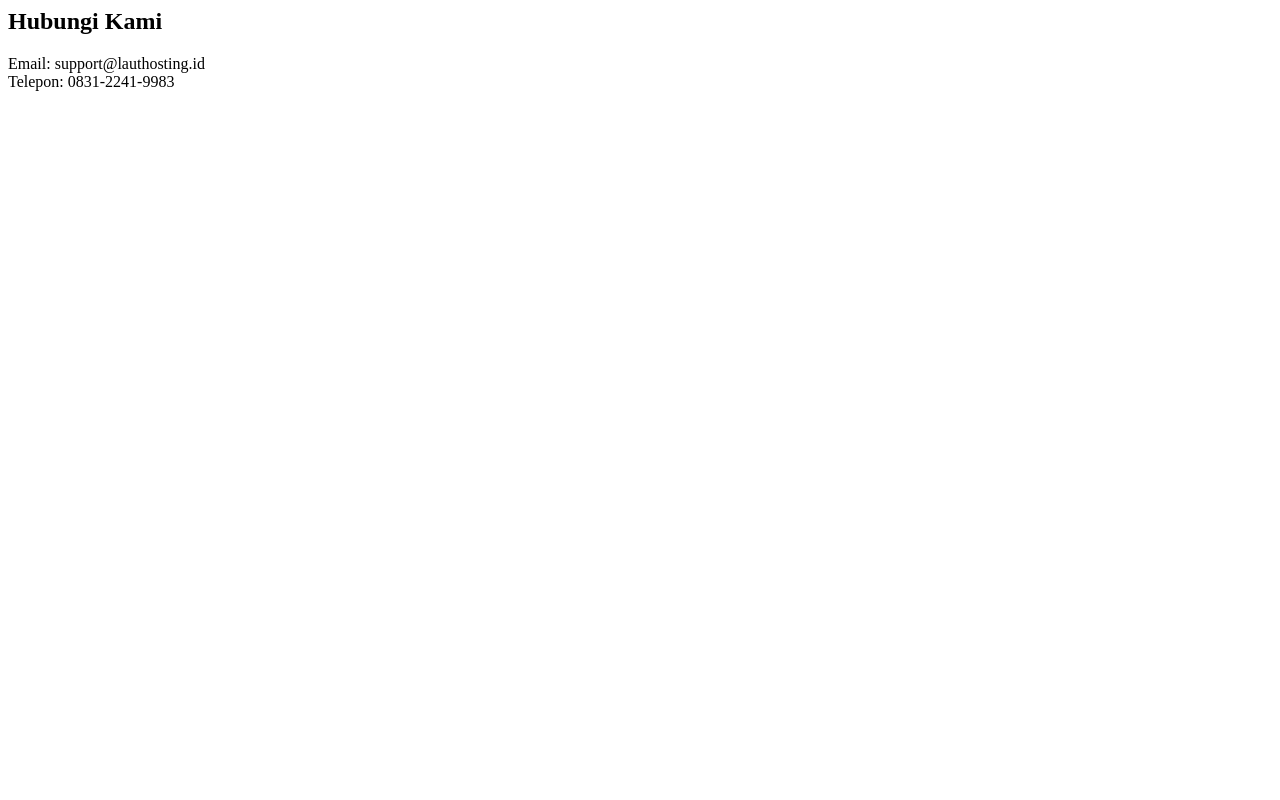
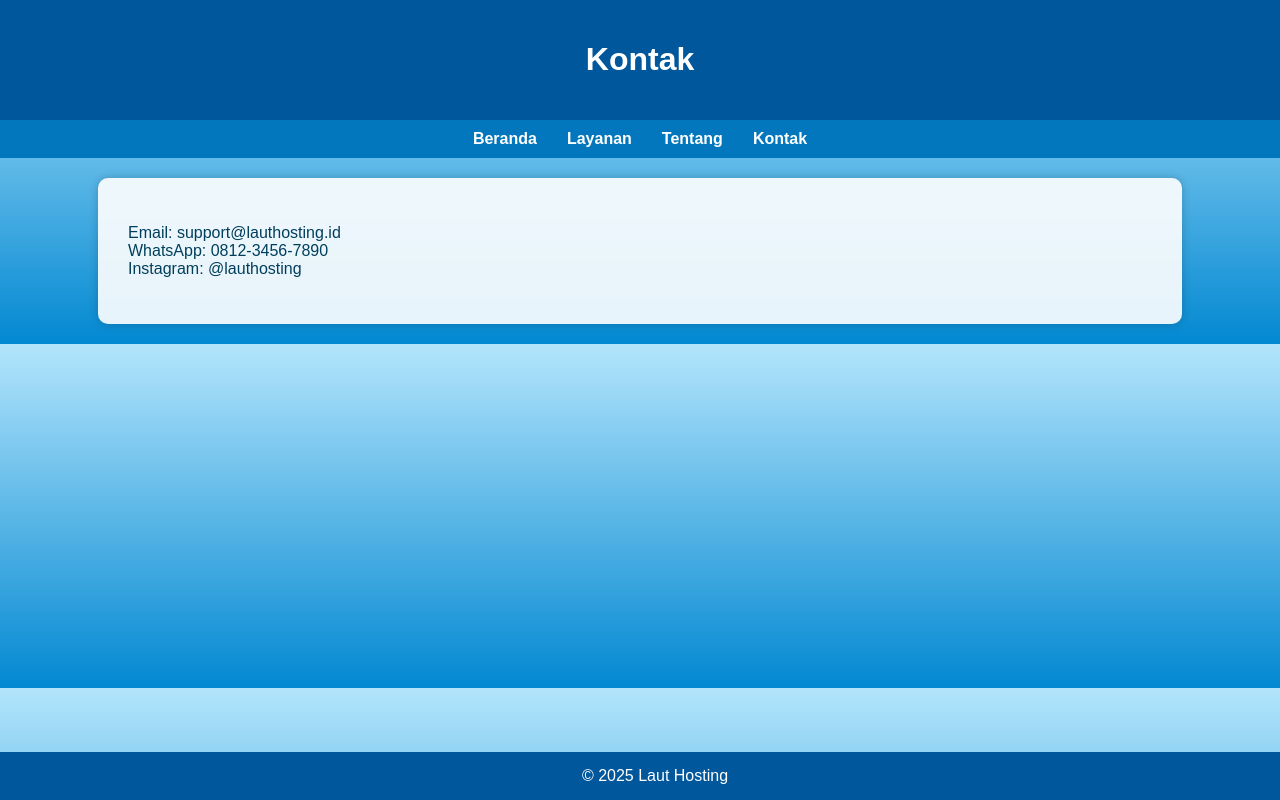
Before and after one commit to novel0021/zalza-belajar-hosting, a plain HTML site: page contact.html in a window 1280 px wide. Drawn offline with Linux system fonts and the light colour scheme.

Commit message:
Update contact.html

```diff
--- a/contact.html
+++ b/contact.html
@@ -1,3 +1,27 @@
-<title>Kontak | sls imup </title>
-<h2>Hubungi Kami</h2>
-<p>Email: support@lauthosting.id<br>Telepon: 0831-2241-9983</p>
+<!DOCTYPE html>
+<html lang="id">
+<head>
+  <meta charset="UTF-8">
+  <title>Laut Hosting - Kontak</title>
+  <link rel="stylesheet" href="style.css">
+</head>
+<body>
+  <header>
+    <h1>Kontak</h1>
+  </header>
+  <nav>
+    <a href="index.html">Beranda</a>
+    <a href="layanan.html">Layanan</a>
+    <a href="tentang.html">Tentang</a>
+    <a href="kontak.html">Kontak</a>
+  </nav>
+  <main>
+    <p>Email: support@lauthosting.id<br>
+       WhatsApp: 0812-3456-7890<br>
+       Instagram: @lauthosting</p>
+  </main>
+  <footer>
+    &copy; 2025 Laut Hosting
+  </footer>
+</body>
+</html>
```
